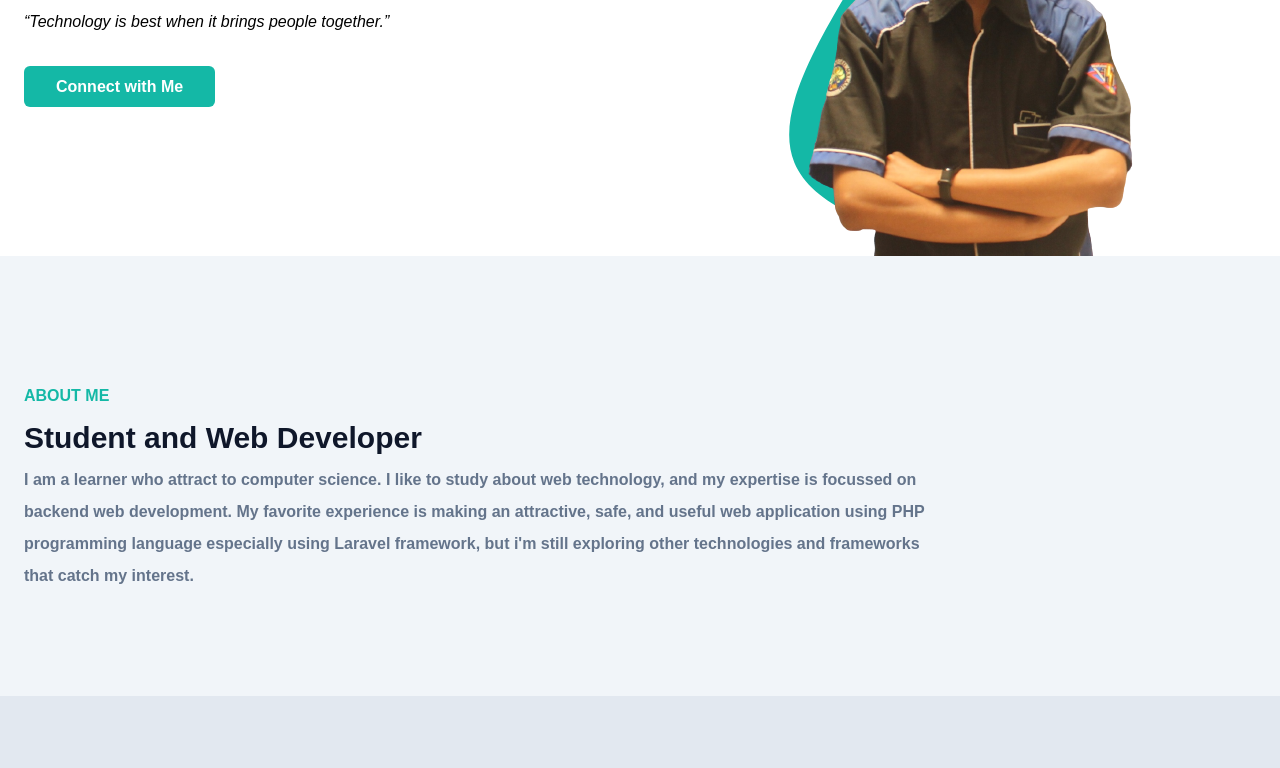
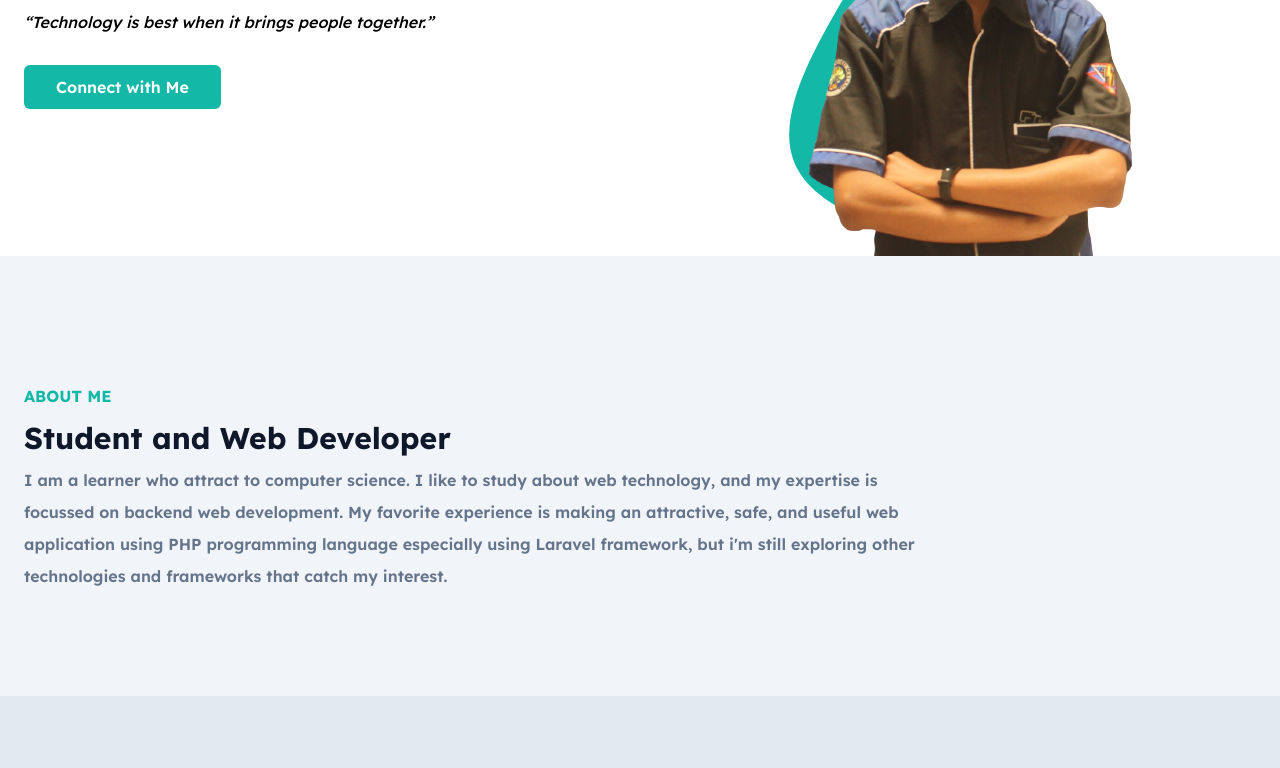
Before and after one commit to mas-iybaz/mas-iybaz.github.io, a website: page index.htm in a window 1280 px wide. Shown: the part 408-1176 px from the top of the page. Drawn offline with Linux system fonts and the light colour scheme.

Commit message:
change font-family

```diff
--- a/index.htm
+++ b/index.htm
@@ -6,6 +6,9 @@
     <meta name="viewport" content="width=device-width, initial-scale=1.0">
     <title>mas-iybaz</title>
 
+    <link rel="preconnect" href="https://fonts.googleapis.com">
+    <link rel="preconnect" href="https://fonts.gstatic.com" crossorigin>
+    <link href="https://fonts.googleapis.com/css2?family=Lexend+Deca:wght@300;400;500;600;700&display=swap" rel="stylesheet">
     <link rel="stylesheet" href="/dist/output.css">
 </head>
 <body>
```
